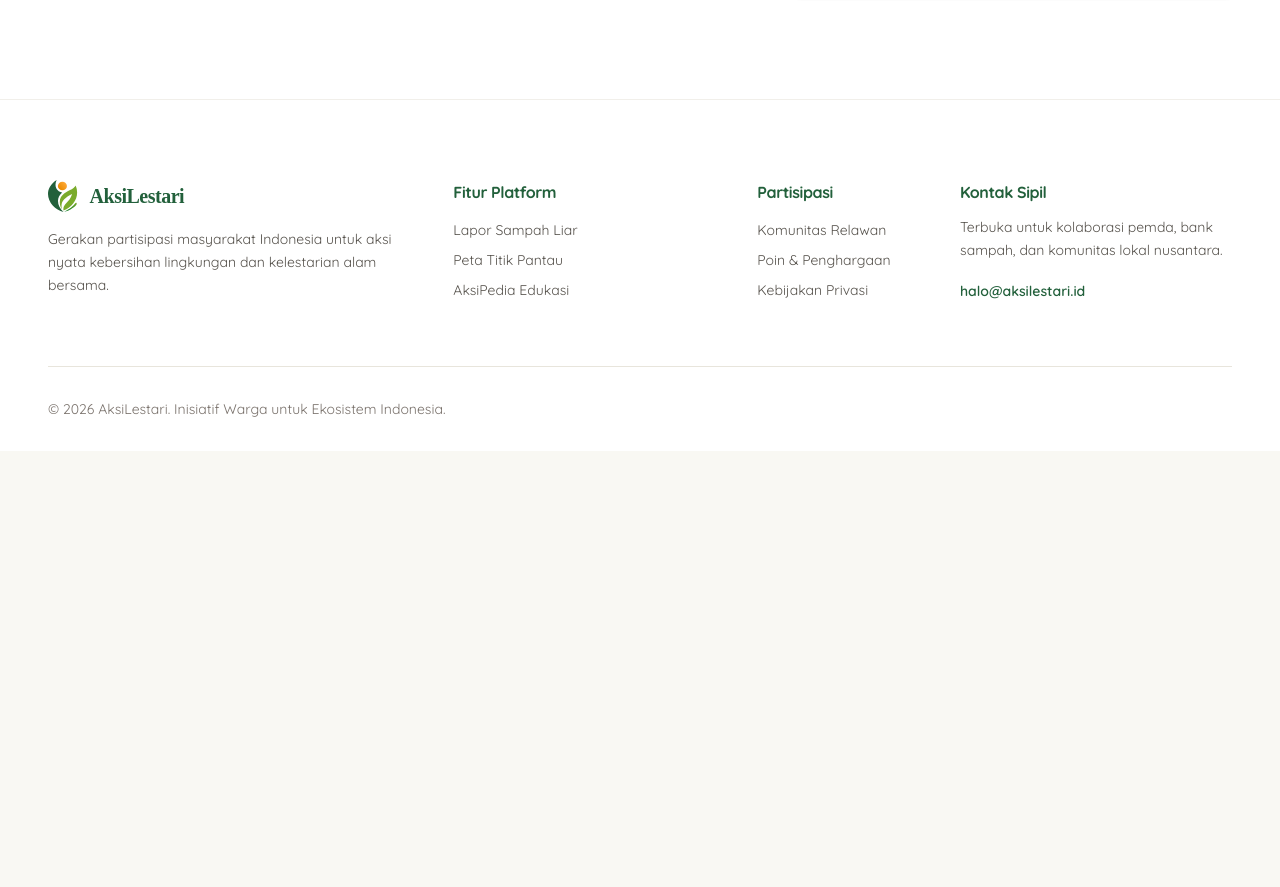
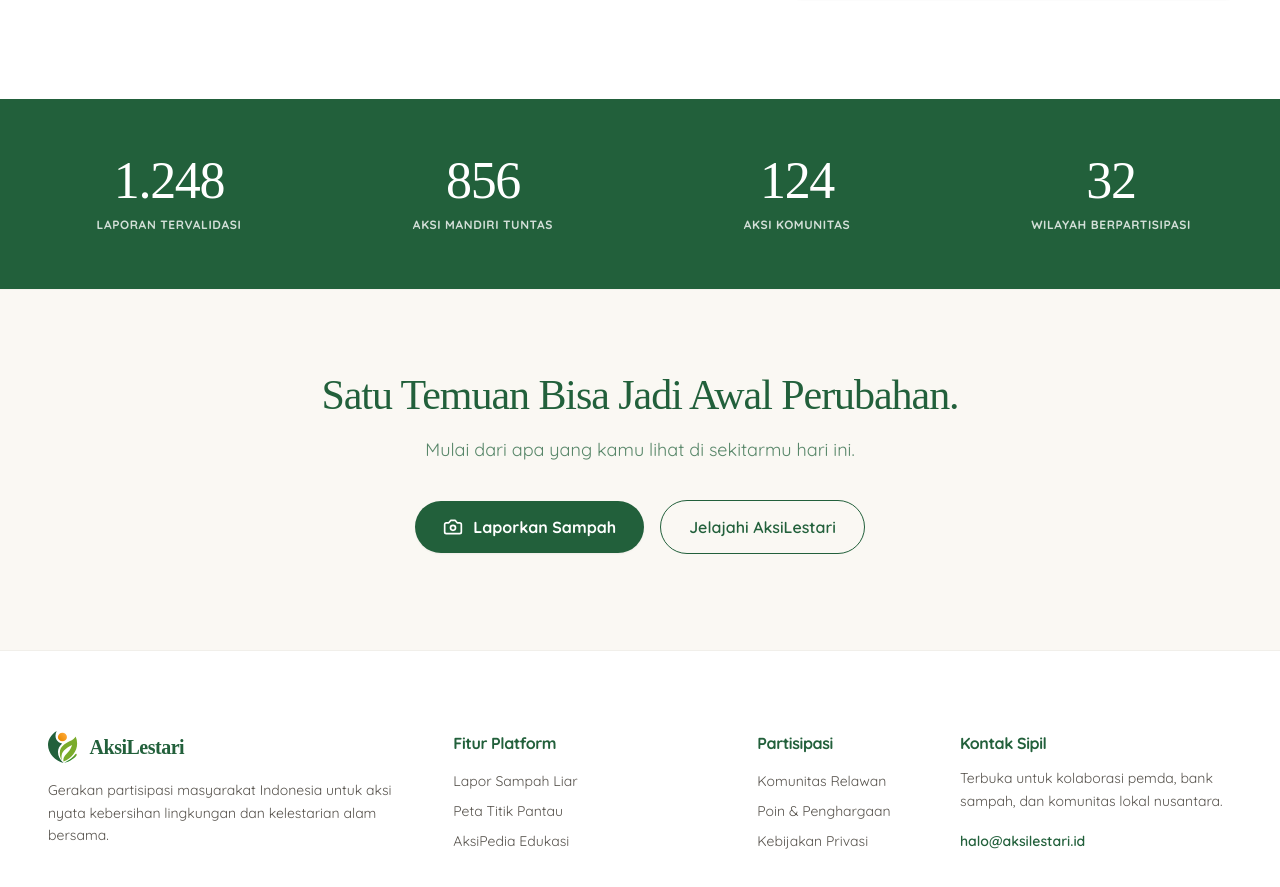
Before and after one commit to deandamanik/aksi-lestari, a React (Vite) app: page / in a window 1280 px wide. Shown: the part 5983-6870 px from the top of the page. Before the commit the page ends 6434 px from the top, so only its background shows below. Built offline with nearby package versions, Linux system fonts and the light colour scheme; a web font is replaced by a local one.

Commit message:
feat: polish impact stats and closing CTA

```diff
--- /dev/null
+++ b/src/data/beranda/impactClosingData.js
@@ -0,0 +1,39 @@
+/**
+ * Section 5 — Impact Statistics & Closing Call-To-Action Data
+ */
+
+export const IMPACT_METRICS = [
+  {
+    id: 'reports',
+    targetValue: 1248,
+    label: 'LAPORAN TERVALIDASI',
+  },
+  {
+    id: 'independent',
+    targetValue: 856,
+    label: 'AKSI MANDIRI TUNTAS',
+  },
+  {
+    id: 'community',
+    targetValue: 124,
+    label: 'AKSI KOMUNITAS',
+  },
+  {
+    id: 'regions',
+    targetValue: 32,
+    label: 'WILAYAH BERPARTISIPASI',
+  },
+]
+
+export const CLOSING_CTA = {
+  heading: 'Satu Temuan Bisa Jadi Awal Perubahan.',
+  subheading: 'Mulai dari apa yang kamu lihat di sekitarmu hari ini.',
+  primaryAction: {
+    label: 'Laporkan Sampah',
+    href: '/lapor',
+  },
+  secondaryAction: {
+    label: 'Jelajahi AksiLestari',
+    href: '/aksipedia',
+  },
+}
--- a/src/pages/beranda/BerandaPage.jsx
+++ b/src/pages/beranda/BerandaPage.jsx
@@ -2,6 +2,7 @@ import HeroSection from './components/HeroSection'
 import ProblemStorySection from './components/ProblemStorySection'
 import ActionJourneySection from './components/ActionJourneySection'
 import CommunityActionSection from './components/CommunityActionSection'
+import ImpactClosingSection from './components/ImpactClosingSection'
 
 function BerandaPage() {
   return (
@@ -10,6 +11,7 @@ function BerandaPage() {
       <ProblemStorySection />
       <ActionJourneySection />
       <CommunityActionSection />
+      <ImpactClosingSection />
     </main>
   )
 }
--- /dev/null
+++ b/src/pages/beranda/components/ImpactClosingSection.jsx
@@ -0,0 +1,165 @@
+import { useEffect, useRef, useState } from 'react'
+import { Link } from 'react-router-dom'
+import { CameraIcon } from '../../../components/common/Icons'
+import { IMPACT_METRICS, CLOSING_CTA } from '../../../data/beranda/impactClosingData'
+
+function getInitialCounts() {
+  if (
+    typeof window !== 'undefined' &&
+    window.matchMedia('(prefers-reduced-motion: reduce)').matches
+  ) {
+    return {
+      reports: 1248,
+      independent: 856,
+      community: 124,
+      regions: 32,
+    }
+  }
+  return {
+    reports: 0,
+    independent: 0,
+    community: 0,
+    regions: 0,
+  }
+}
+
+function ImpactClosingSection() {
+  const sectionRef = useRef(null)
+  const hasAnimatedRef = useRef(false)
+  const [counts, setCounts] = useState(getInitialCounts)
+
+  useEffect(() => {
+    const prefersReducedMotion = window.matchMedia(
+      '(prefers-reduced-motion: reduce)'
+    ).matches
+
+    if (prefersReducedMotion) {
+      hasAnimatedRef.current = true
+      return
+    }
+
+    let rafId = null
+
+    const observer = new IntersectionObserver(
+      ([entry]) => {
+        if (entry.isIntersecting && !hasAnimatedRef.current) {
+          hasAnimatedRef.current = true
+          observer.disconnect()
+
+          const duration = 850
+          const startTime = performance.now()
+
+          const animate = (currentTime) => {
+            const elapsed = currentTime - startTime
+            const progress = Math.min(1, elapsed / duration)
+            // Smooth easeOutCubic deceleration
+            const eased = 1 - Math.pow(1 - progress, 3)
+
+            setCounts({
+              reports: Math.round(eased * 1248),
+              independent: Math.round(eased * 856),
+              community: Math.round(eased * 124),
+              regions: Math.round(eased * 32),
+            })
+
+            if (progress < 1) {
+              rafId = requestAnimationFrame(animate)
+            } else {
+              setCounts({
+                reports: 1248,
+                independent: 856,
+                community: 124,
+                regions: 32,
+              })
+            }
+          }
+
+          rafId = requestAnimationFrame(animate)
+        }
+      },
+      {
+        threshold: 0.2,
+      }
+    )
+
+    if (sectionRef.current) {
+      observer.observe(sectionRef.current)
+    }
+
+    return () => {
+      observer.disconnect()
+      if (rafId) {
+        cancelAnimationFrame(rafId)
+      }
+    }
+  }, [])
+
+  return (
+    <section id="dampak-aksi" className="w-full">
+      {/* LAYER 1: Dark Green Impact Statistics Band */}
+      <div
+        ref={sectionRef}
+        className="w-full bg-primary text-white py-10 sm:py-12 lg:py-14 select-none"
+        aria-label="Statistik Dampak Partisipasi"
+      >
+        <div className="max-w-[1360px] mx-auto px-4 sm:px-6 lg:px-8">
+          <div className="grid grid-cols-2 md:grid-cols-4 gap-8 sm:gap-10 text-center">
+            {IMPACT_METRICS.map((metric) => (
+              <div
+                key={metric.id}
+                className="flex flex-col items-center justify-center"
+              >
+                {/* Large Dominant Number */}
+                <span className="font-display text-white text-3xl sm:text-4xl lg:text-[3.25rem] leading-none tracking-tight mb-2 sm:mb-2.5 tabular-nums">
+                  {counts[metric.id].toLocaleString('id-ID')}
+                </span>
+
+                {/* Secondary Uppercase Label */}
+                <span className="font-body text-white/80 text-[11px] sm:text-xs tracking-wider uppercase font-bold">
+                  {metric.label}
+                </span>
+              </div>
+            ))}
+          </div>
+        </div>
+      </div>
+
+      {/* LAYER 2: Warm Cream Closing CTA Area */}
+      <div className="w-full bg-[#FAF8F3] text-primary pt-14 sm:pt-16 lg:pt-20 pb-16 sm:pb-20 lg:pb-24 border-t border-border-warm/30">
+        <div className="max-w-3xl mx-auto px-4 sm:px-6 text-center">
+          {/* Dominant Headline */}
+          <h2 className="font-display text-primary text-3xl sm:text-4xl lg:text-[2.625rem] leading-[1.2] tracking-tight mb-3 sm:mb-3.5">
+            {CLOSING_CTA.heading}
+          </h2>
+
+          {/* Secondary Supporting Text */}
+          <p className="font-body text-primary/75 text-sm sm:text-base lg:text-lg leading-relaxed mb-8 sm:mb-9 max-w-xl mx-auto">
+            {CLOSING_CTA.subheading}
+          </p>
+
+          {/* Compact Centered CTA Buttons Row */}
+          <div className="flex flex-col sm:flex-row items-center justify-center gap-3.5 sm:gap-4">
+            {/* Primary Filled Button */}
+            <Link
+              to={CLOSING_CTA.primaryAction.href}
+              className="inline-flex items-center justify-center gap-2.5 bg-primary text-white hover:bg-primary/90 active:scale-[0.98] transition-all duration-200 px-7 py-3.5 rounded-full font-body font-bold text-sm sm:text-base shadow-xs w-full sm:w-auto"
+            >
+              <CameraIcon className="w-5 h-5 text-white shrink-0" strokeWidth={2} />
+              <span>{CLOSING_CTA.primaryAction.label}</span>
+            </Link>
+
+            {/* Secondary Outlined Button */}
+            <Link
+              to={CLOSING_CTA.secondaryAction.href}
+              className="inline-flex items-center justify-center border border-primary text-primary hover:bg-primary/5 active:scale-[0.98] transition-all duration-200 px-7 py-3.5 rounded-full font-body font-semibold text-sm sm:text-base w-full sm:w-auto"
+            >
+              <span>{CLOSING_CTA.secondaryAction.label}</span>
+            </Link>
+          </div>
+        </div>
+      </div>
+    </section>
+  )
+}
+
+export default ImpactClosingSection
```
